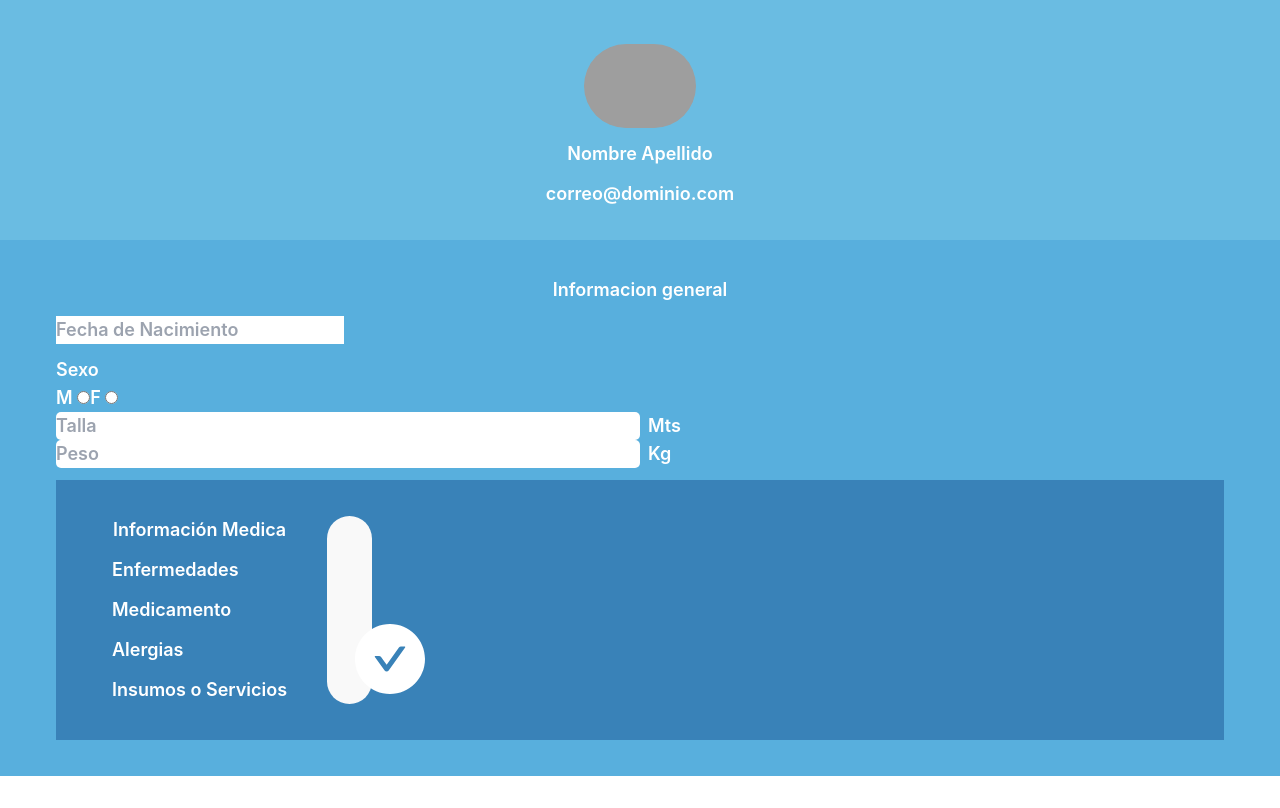
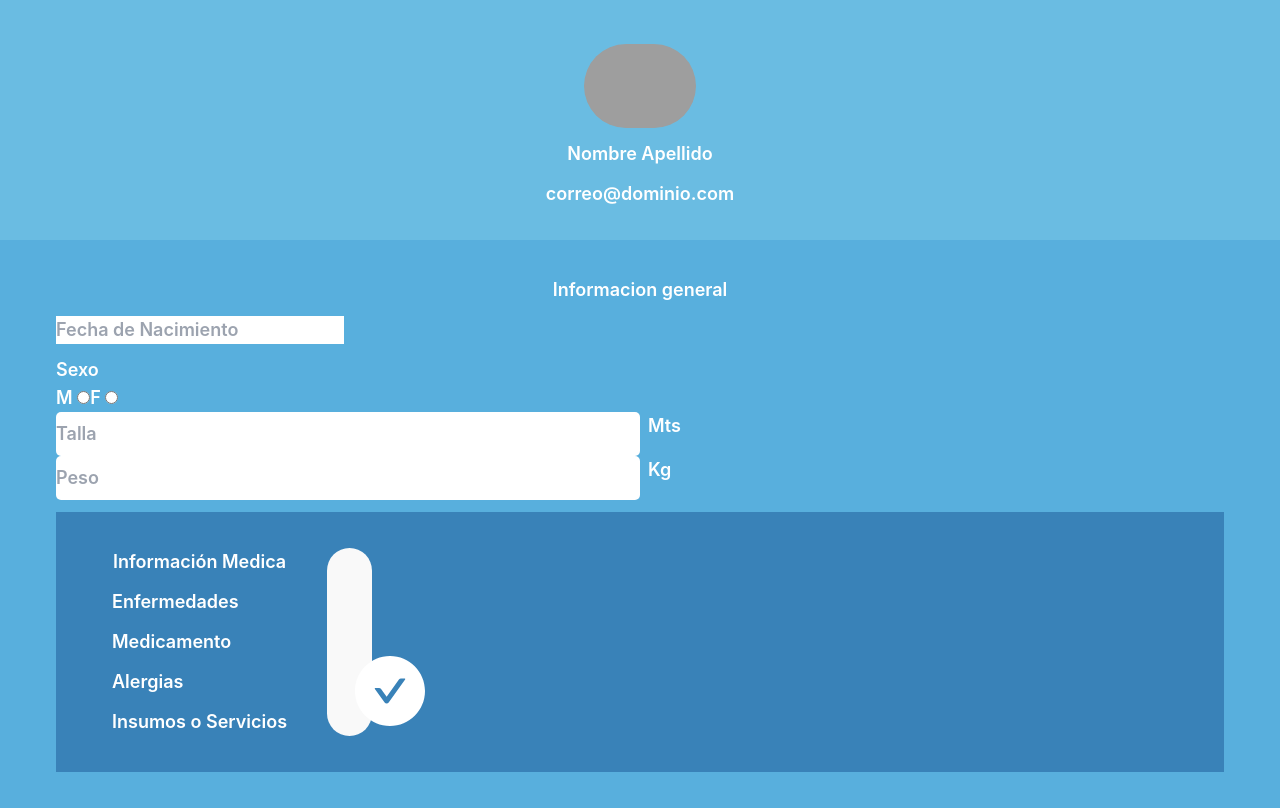
Before and after one commit to ArrascaetaFedericoIgnacio/SANVA-Proyect, a React (Vite) app in the folder client/: page /PersonalData in a window 1280 px wide. Built offline with nearby package versions, Linux system fonts and the light colour scheme; grey boxes are pictures that could not be loaded.

Commit message:
padding y for weight and height

```diff
--- a/client/src/components/PersonalData.jsx
+++ b/client/src/components/PersonalData.jsx
@@ -130,7 +130,7 @@ export const PersonalData = () => {
                   {({ field, form: { touched, errors }, meta }) => (
                     <div>
                       <div className='flex'>
-                        <input type="number" className="bg-white text-black w-1/2 rounded-[5px] mr-2" placeholder='Talla' {...field}></input>
+                        <input type="number" className="bg-white text-black w-1/2 rounded-[5px] mr-2 py-2" placeholder='Talla' {...field}></input>
                         <p>Mts</p>
                       </div>
                       {meta.touched && meta.error && (
@@ -145,7 +145,7 @@ export const PersonalData = () => {
                   {({ field, form: { touched, errors }, meta }) => (
                     <div>
                       <div className='flex'>
-                        <input type="number" className="bg-white text-black w-1/2 rounded-[5px] mr-2" placeholder='Peso' {...field}></input>
+                        <input type="number" className="bg-white text-black w-1/2 rounded-[5px] mr-2 py-2" placeholder='Peso' {...field}></input>
                         <p>Kg</p>
                       </div>
                       {meta.touched && meta.error && (
```
